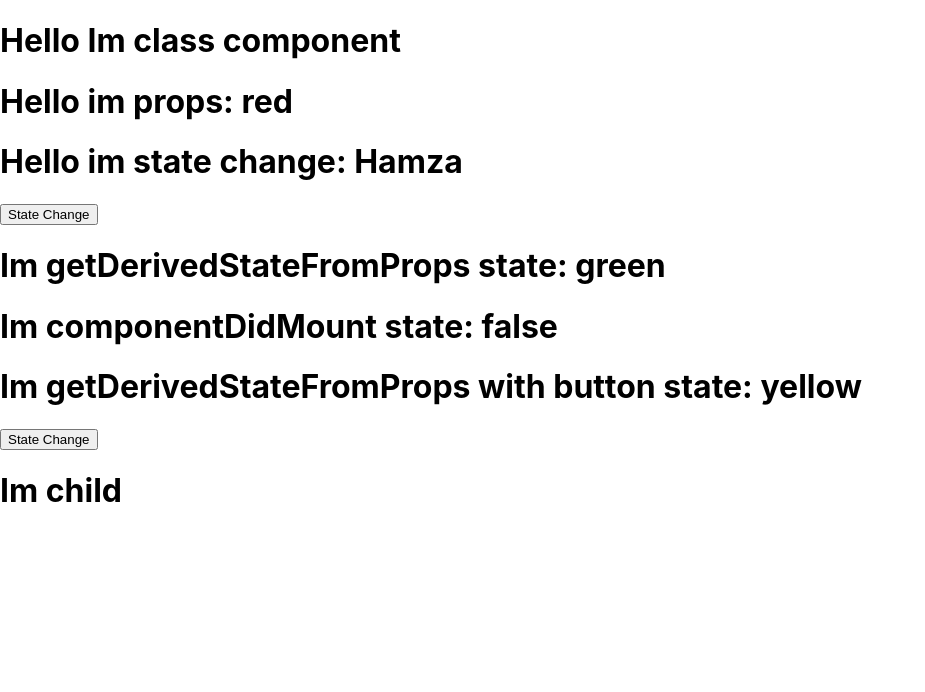
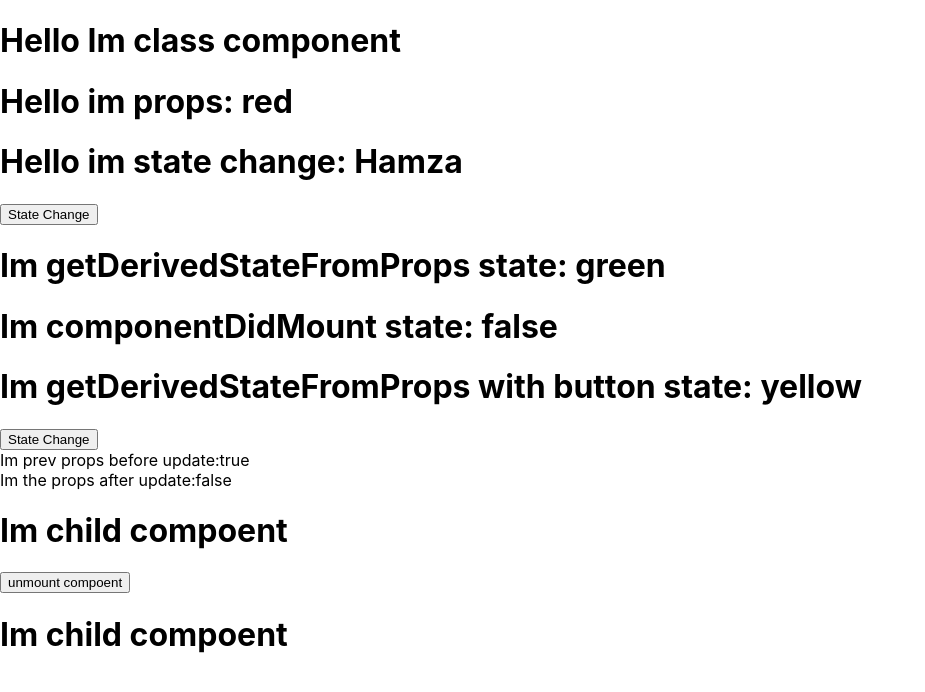
Before and after one commit to hamza-burhan/tic-tac-toe-React, a React (Create React App) app: page / in a window 1280 px wide. Shown: the top 692 px of the page, without its empty margins (0-925 px from the left). Built offline with nearby package versions, Linux system fonts and the light colour scheme.

Commit message:
Class component

```diff
--- a/src/index.js
+++ b/src/index.js
@@ -20,7 +20,9 @@ class Student extends React.Component {
       class:"A",
       color:"red",
       componentDidMount:"true",
-      getDerivedStateFromProps:"red"
+      getDerivedStateFromProps:"red",
+      getSnapshotBeforeUpdate:"true",
+      unmount:true
     }
   }
 
@@ -36,8 +38,11 @@ class Student extends React.Component {
   componentDidMount(){
     setTimeout(()=>{
       this.setState({componentDidMount:"false"})
+      this.setState({getSnapshotBeforeUpdate:"false"})
     },2000)
   }
+
+  //custom functions
   changeName = () => {
     //setState method to change state
     this.setState({name:'Burhan'})
@@ -46,8 +51,26 @@ class Student extends React.Component {
     //setState method to change state
     this.setState({getDerivedStateFromProps:'green'})
   }
+  runwillmount = () => {
+    this.setState({unmount:false})
+  }
+  //custom functions end
+
+  //getsnapshot will run before props
+  getSnapshotBeforeUpdate(prevProps, prevState){
+    document.getElementById("div1").innerHTML = "Im prev props before update:" + prevState.componentDidMount
+  }
+  //compoent should be called with getsnapshot otherwise we get an error it will run after the state or props changed
+  componentDidUpdate(){
+    document.getElementById("div2").innerHTML = "Im the props after update:" + this.state.getSnapshotBeforeUpdate
+
+  }
   //render method that render html
   render(){
+    let header
+    if(this.state.unmount){
+      header = <Hamza/>
+    }
     return(
       <div>
         <h1>Hello Im class component</h1>
@@ -58,7 +81,13 @@ class Student extends React.Component {
         <h1>Im componentDidMount state: {this.state.componentDidMount}</h1>
         <h1>Im getDerivedStateFromProps with button state: {this.state.getDerivedStateFromProps}</h1>
         <button type='button' onClick={this.changestate}>State Change</button>
+        <div id='div1'></div>
+        <div id='div2'></div>
+        {header}
+        <button type='button' onClick={this.runwillmount}>unmount compoent</button>
+
         <Hamza />
+
       </div>
     )
   }
@@ -67,10 +96,13 @@ class Student extends React.Component {
 
 //child class component
 class Hamza extends React.Component{
+  componentWillUnmount(){
+    alert("Component is removed from dom and component willunmount is runned")
+  }
   render(){
     return(
       <div>
-        <h1>Im child</h1>
+        <h1>Im child compoent</h1>
       </div>
     )
   }
```
